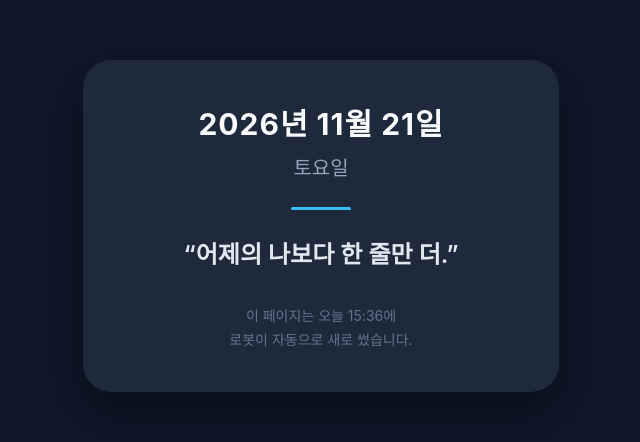
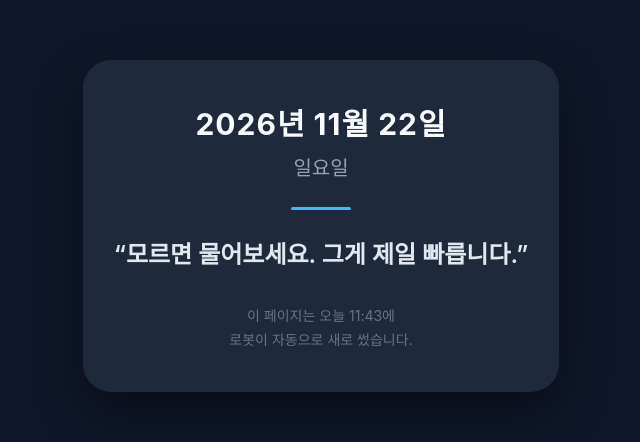
Before and after one commit to cheon-bosik/myintro2, a plain HTML site: page today.html in a window 1280 px wide. Shown: the part 174-616 px from the top of the page, without its empty margins (319-959 px from the left). Drawn offline with Linux system fonts and the light colour scheme.

Commit message:
자동 갱신: 2026-11-22 11:43

```diff
--- a/today.html
+++ b/today.html
@@ -19,11 +19,11 @@
 </head>
 <body>
 <div class="card">
-  <div class="date">2026년 11월 21일</div>
-  <div class="day">토요일</div>
+  <div class="date">2026년 11월 22일</div>
+  <div class="day">일요일</div>
   <div class="line"></div>
-  <div class="quote">&ldquo;어제의 나보다 한 줄만 더.&rdquo;</div>
-  <div class="foot">이 페이지는 오늘 15:36에<br>로봇이 자동으로 새로 썼습니다.</div>
+  <div class="quote">&ldquo;모르면 물어보세요. 그게 제일 빠릅니다.&rdquo;</div>
+  <div class="foot">이 페이지는 오늘 11:43에<br>로봇이 자동으로 새로 썼습니다.</div>
 </div>
 </body>
 </html>
```
